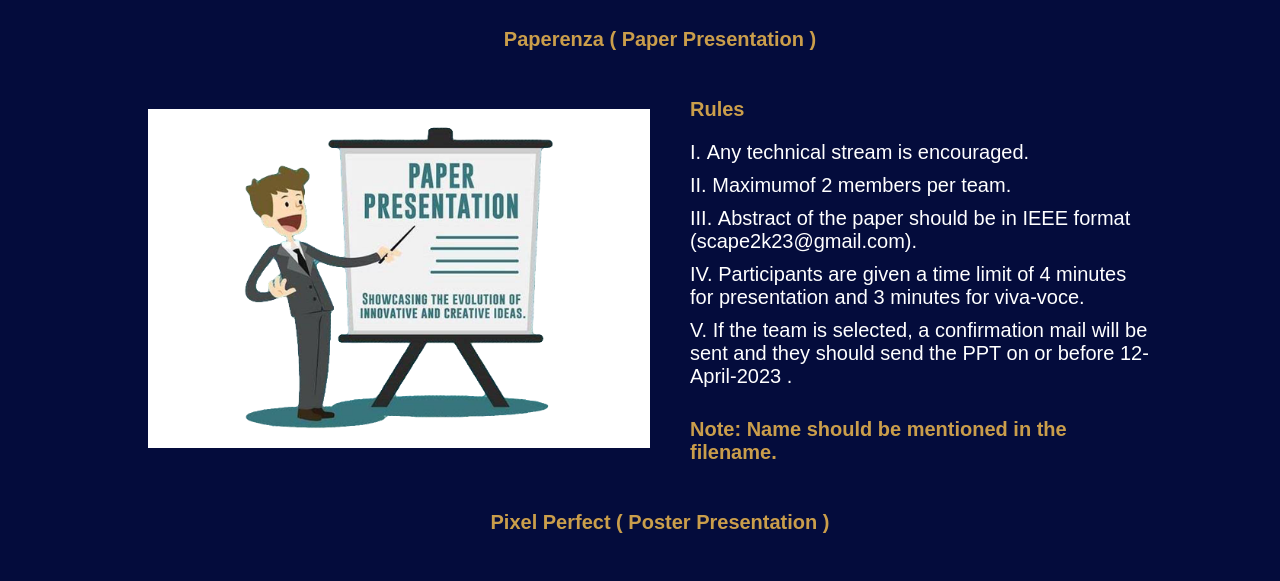
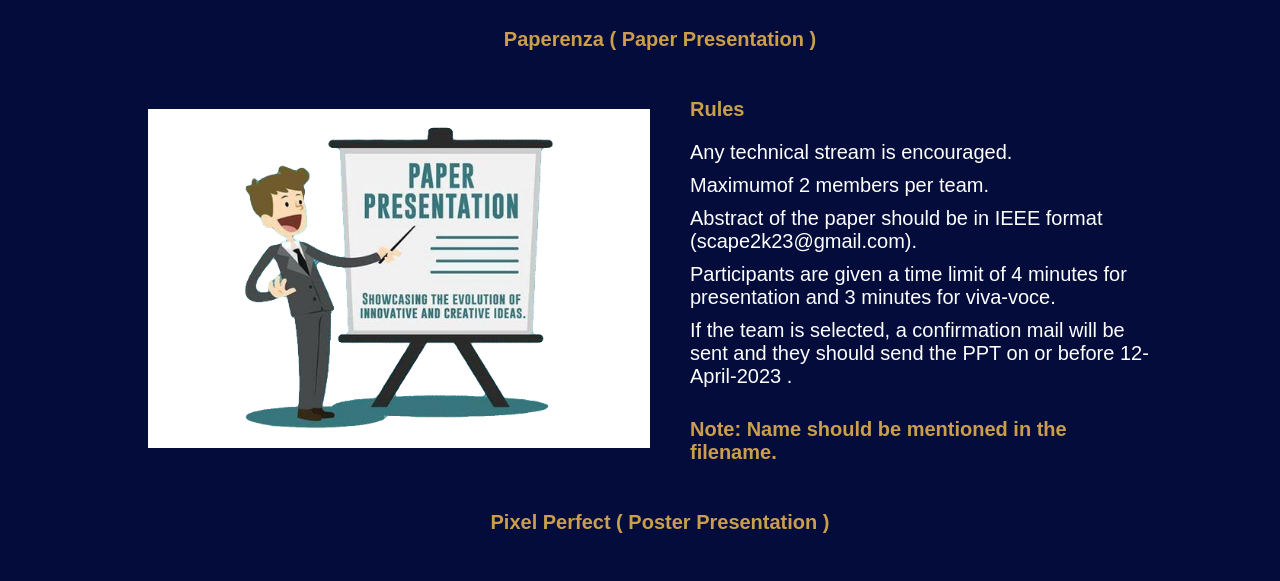
Before and after one commit to scape2k23/scape2k23.github.io, a plain HTML site: page events.html in a window 1280 px wide. Shown: the part 122-703 px from the top of the page. Drawn offline with Linux system fonts and the light colour scheme.

Commit message:
Update style.css

```diff
--- a/style.css
+++ b/style.css
@@ -213,8 +213,7 @@ h6{
 }
 .right li {
 
-    list-style: upper-roman;
-    list-style-position: inside;
+    list-style: none;
     padding-left: 20px;
     padding-right: 20px;
     padding-bottom:10px;
```
